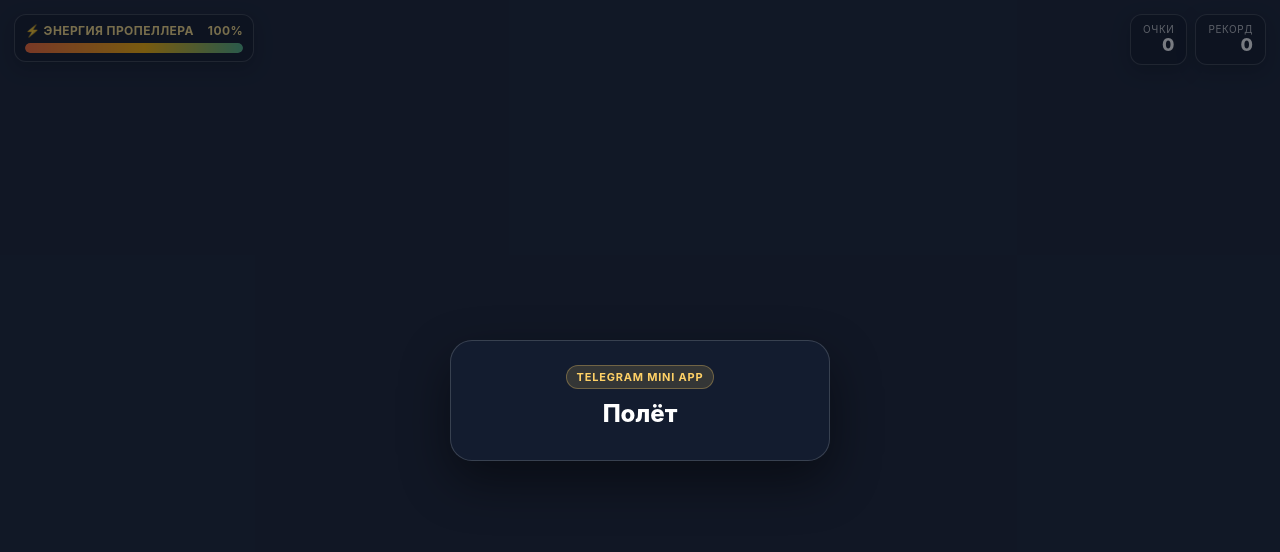
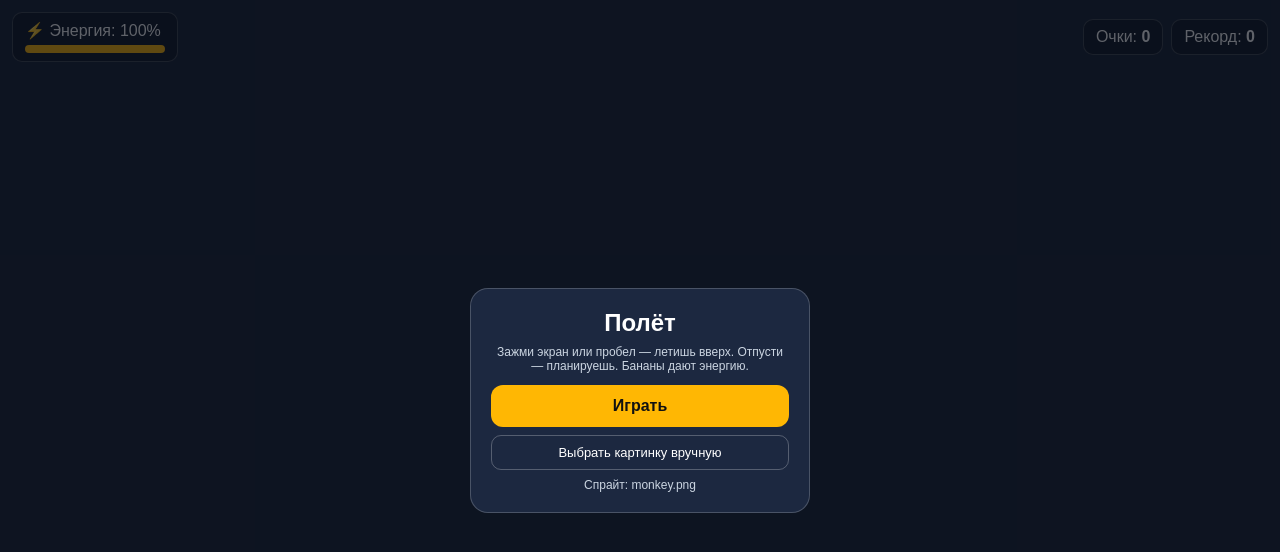
Before and after one commit to honriznsergej-droid/Game, a plain HTML site: page index.html in a window 1280 px wide. Drawn offline with Linux system fonts and the light colour scheme.

Commit message:
Update index.html

```diff
--- a/index.html
+++ b/index.html
@@ -3,273 +3,59 @@
 <head>
   <meta charset="UTF-8" />
   <meta name="viewport" content="width=device-width, initial-scale=1.0, maximum-scale=1.0, user-scalable=no" />
-  <title>Monkey Propeller Jetpack</title>
+  <title>Полёт</title>
   <script src="https://telegram.org/js/telegram-web-app.js"></script>
   <style>
-    * {
-      box-sizing: border-box;
-      margin: 0;
-      padding: 0;
-      user-select: none;
-      -webkit-user-select: none;
-      -webkit-tap-highlight-color: transparent;
-    }
-
-    html, body {
-      width: 100%;
-      height: 100%;
-      overflow: hidden;
-      background: #1a2234;
-      font-family: -apple-system, BlinkMacSystemFont, "Segoe UI", Roboto, sans-serif;
-      color: #fff;
-      touch-action: none;
-    }
-
-    #game-wrapper {
-      position: relative;
-      width: 100%;
-      height: 100%;
-      overflow: hidden;
-    }
-
-    canvas {
-      display: block;
-      width: 100%;
-      height: 100%;
-    }
-
-    .hud {
-      position: absolute;
-      top: 14px;
-      left: 14px;
-      right: 14px;
-      display: flex;
-      justify-content: space-between;
-      align-items: flex-start;
-      gap: 12px;
-      pointer-events: none;
-      z-index: 10;
-    }
-
-    .hud-left {
-      display: flex;
-      flex-direction: column;
-      gap: 8px;
-      min-width: 165px;
-      max-width: 240px;
-      width: 45%;
-    }
-
-    .energy-box {
-      background: rgba(15, 22, 36, 0.75);
-      border: 1px solid rgba(255, 255, 255, 0.18);
-      border-radius: 12px;
-      padding: 8px 10px;
-      box-shadow: 0 6px 18px rgba(0, 0, 0, 0.25);
-    }
-
-    .energy-label {
-      display: flex;
-      justify-content: space-between;
-      font-size: 12px;
-      font-weight: 700;
-      letter-spacing: 0.4px;
-      margin-bottom: 5px;
-      color: #ffe28a;
-    }
-
-    .energy-track {
-      width: 100%;
-      height: 10px;
-      background: rgba(255, 255, 255, 0.14);
-      border-radius: 999px;
-      overflow: hidden;
-    }
-
-    .energy-fill {
-      height: 100%;
-      width: 100%;
-      border-radius: 999px;
-      background: linear-gradient(90deg, #ff6b35 0%, #ffb703 55%, #52b788 100%);
-      transition: width 0.06s linear;
-    }
-
-    .hud-right {
-      display: flex;
-      gap: 8px;
-    }
-
-    .stat-pill {
-      background: rgba(15, 22, 36, 0.75);
-      border: 1px solid rgba(255, 255, 255, 0.18);
-      border-radius: 12px;
-      padding: 8px 12px;
-      text-align: right;
-      box-shadow: 0 6px 18px rgba(0, 0, 0, 0.25);
-    }
-
-    .stat-title {
-      font-size: 10px;
-      text-transform: uppercase;
-      opacity: 0.75;
-      letter-spacing: 0.6px;
-    }
-
-    .stat-value {
-      font-size: 18px;
-      font-weight: 800;
-      line-height: 1.15;
-    }
-
-    .overlay {
-      position: absolute;
-      inset: 0;
-      display: flex;
-      align-items: center;
-      justify-content: center;
-      padding: 20px;
-      background: rgba(10, 15, 26, 0.55);
-      z-index: 20;
-      transition: opacity 0.2s ease;
-    }
-
-    .overlay.hidden {
-      opacity: 0;
-      pointer-events: none;
-    }
-
-    .card {
-      width: 100%;
-      max-width: 380px;
-      background: rgba(20, 29, 48, 0.94);
-      border: 1px solid rgba(255, 255, 255, 0.16);
-      border-radius: 22px;
-      padding: 24px 20px;
-      text-align: center;
-      box-shadow: 0 20px 50px rgba(0, 0, 0, 0.45);
-    }
-
-    .badge {
-      display: inline-block;
-      font-size: 11px;
-      font-weight: 700;
-      letter-spacing: 0.8px;
-      text-transform: uppercase;
-      color: #ffd166;
-      background: rgba(255, 209, 102, 0.14);
-      border: 1px solid rgba(255, 209, 102, 0.3);
-      padding: 4px 10px;
-      border-radius: 999px;
-      margin-bottom: 10px;
-    }
-
-    h1 {
-      font-size: 24px;
-      font-weight: 800;
-      margin-bottom: 8px;
-    }
-
-    p.desc {
-      font-size: 14px;
-      line-height: 1.45;
-      color: rgba(255, 255, 255, 0.82);
-      margin-bottom: 18px;
-    }
-
-    .btn-primary {
-      width: 100%;
-      border: none;
-      border-radius: 14px;
-      padding: 14px 18px;
-      font-size: 16px;
-      font-weight: 800;
-      color: #161b26;
-      background: linear-gradient(135deg, #ffd166 0%, #f77f00 100%);
-      cursor: pointer;
-      box-shadow: 0 10px 24px rgba(247, 127, 0, 0.35);
-      transition: transform 0.1s ease;
-    }
-
-    .btn-primary:active {
-      transform: scale(0.97);
-    }
-
-    .btn-secondary {
-      margin-top: 10px;
-      width: 100%;
-      border: 1px solid rgba(255, 255, 255, 0.22);
-      border-radius: 12px;
-      padding: 10px 14px;
-      font-size: 13px;
-      font-weight: 600;
-      color: #fff;
-      background: rgba(255, 255, 255, 0.08);
-      cursor: pointer;
-    }
-
-    .sprite-status {
-      margin-top: 8px;
-      font-size: 11px;
-      color: rgba(255, 255, 255, 0.68);
-    }
-
-    .final-stats {
-      display: grid;
-      grid-template-columns: 1fr 1fr;
-      gap: 10px;
-      margin-bottom: 18px;
-    }
-
-    .final-box {
-      background: rgba(255, 255, 255, 0.06);
-      border: 1px solid rgba(255, 255, 255, 0.12);
-      border-radius: 14px;
-      padding: 12px;
-    }
-
-    .final-box .num {
-      font-size: 22px;
-      font-weight: 800;
-      color: #ffd166;
-    }
-
-    .final-box .lbl {
-      font-size: 11px;
-      opacity: 0.75;
-      margin-top: 2px;
-    }
+    * { box-sizing: border-box; margin: 0; padding: 0; user-select: none; }
+    html, body { width: 100%; height: 100%; overflow: hidden; background: #162032; font-family: Arial, sans-serif; color: #fff; touch-action: none; }
+    canvas { display: block; width: 100%; height: 100%; }
+    .hud { position: fixed; top: 12px; left: 12px; right: 12px; display: flex; justify-content: space-between; align-items: center; pointer-events: none; z-index: 5; }
+    .box { background: rgba(12, 18, 30, 0.78); border: 1px solid rgba(255,255,255,0.2); border-radius: 10px; padding: 8px 12px; }
+    .bar { width: 140px; height: 8px; background: rgba(255,255,255,0.15); border-radius: 99px; overflow: hidden; margin-top: 5px; }
+    .fill { height: 100%; width: 100%; background: #ffb703; }
+    .stats { display: flex; gap: 8px; }
+    .overlay { position: fixed; inset: 0; display: flex; align-items: center; justify-content: center; background: rgba(10, 15, 25, 0.65); padding: 16px; z-index: 10; }
+    .hidden { display: none; }
+    .card { width: 100%; max-width: 340px; background: #1c2840; border: 1px solid rgba(255,255,255,0.2); border-radius: 18px; padding: 20px; text-align: center; }
+    .btn { width: 100%; margin-top: 12px; padding: 12px; border: none; border-radius: 12px; background: #ffb703; color: #111; font-size: 16px; font-weight: bold; cursor: pointer; }
+    .btn2 { width: 100%; margin-top: 8px; padding: 9px; border: 1px solid rgba(255,255,255,0.25); border-radius: 10px; background: transparent; color: #fff; font-size: 13px; cursor: pointer; }
+    .info { margin-top: 8px; font-size: 12px; color: #cbd5e1; }
   </style>
 </head>
 <body>
-  <div id="game-wrapper">
-    <canvas id="gameCanvas"></canvas>
+  <canvas id="c"></canvas>
 
   <div class="hud">
-      <div class="hud-left">
-        <div class="energy-box">
-          <div class="energy-label">
-            <span>⚡ ЭНЕРГИЯ ПРОПЕЛЛЕРА</span>
-            <span id="energyText">100%</span>
+    <div class="box">
+      <div>⚡ Энергия: <span id="eTxt">100%</span></div>
+      <div class="bar"><div class="fill" id="eBar"></div></div>
     </div>
-          <div class="energy-track">
-            <div class="energy-fill" id="energyFill"></div>
-          </div>
+    <div class="stats">
+      <div class="box">Очки: <b id="sTxt">0</b></div>
+      <div class="box">Рекорд: <b id="bTxt">0</b></div>
     </div>
   </div>
 
-      <div class="hud-right">
-        <div class="stat-pill">
-          <div class="stat-title">Очки</div>
-          <div class="stat-value" id="scoreVal">0</div>
-        </div>
-        <div class="stat-pill">
-          <div class="stat-title">Рекорд</div>
-          <div class="stat-value" id="bestVal">0</div>
-        </div>
+  <div class="overlay" id="startScreen">
+    <div class="card">
+      <h2>Полёт</h2>
+      <p class="info">Зажми экран или пробел — летишь вверх. Отпусти — планируешь. Бананы дают энергию.</p>
+      <button class="btn" id="playBtn">Играть</button>
+      <button class="btn2" id="pickBtn">Выбрать картинку вручную</button>
+      <div class="info" id="sprTxt">Спрайт: monkey.png</div>
+      <input type="file" id="fileInp" accept="image/*" hidden />
     </div>
   </div>
 
-    <div class="overlay" id="startOverlay">
+  <div class="overlay hidden" id="endScreen">
     <div class="card">
-        <div class="badge">Telegram Mini App</div>
-        <h1 id="greetingTitle">Полёт
+      <h2 id="endTitle">Конец полёта</h2>
+      <p class="info" id="endReason"></p>
+      <p class="info">Очки: <b id="finalS">0</b> | Рекорд: <b id="finalB">0</b></p>
+      <button class="btn" id="againBtn">Ещё раз</button>
+    </div>
+  </div>
+
+  <script>
+    (function () {
+      const SPR
```
Lines whose indentation alone changed are shown as unchanged.
